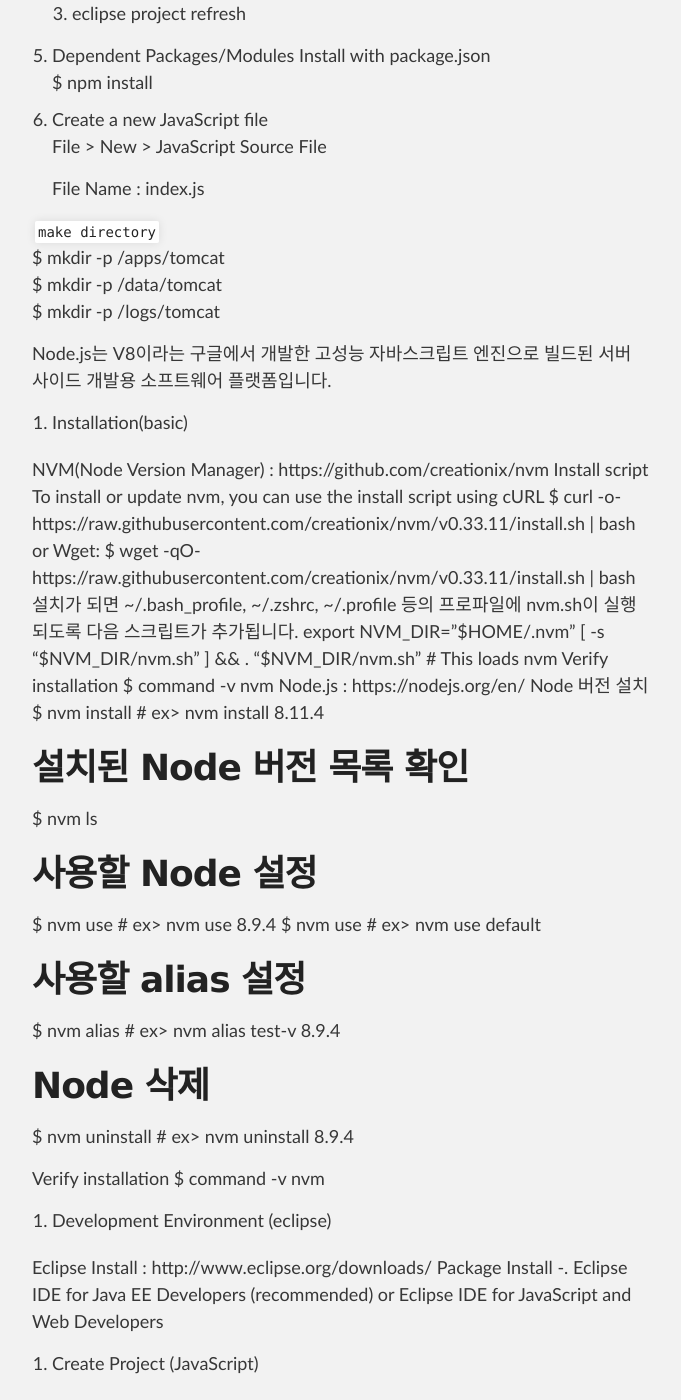
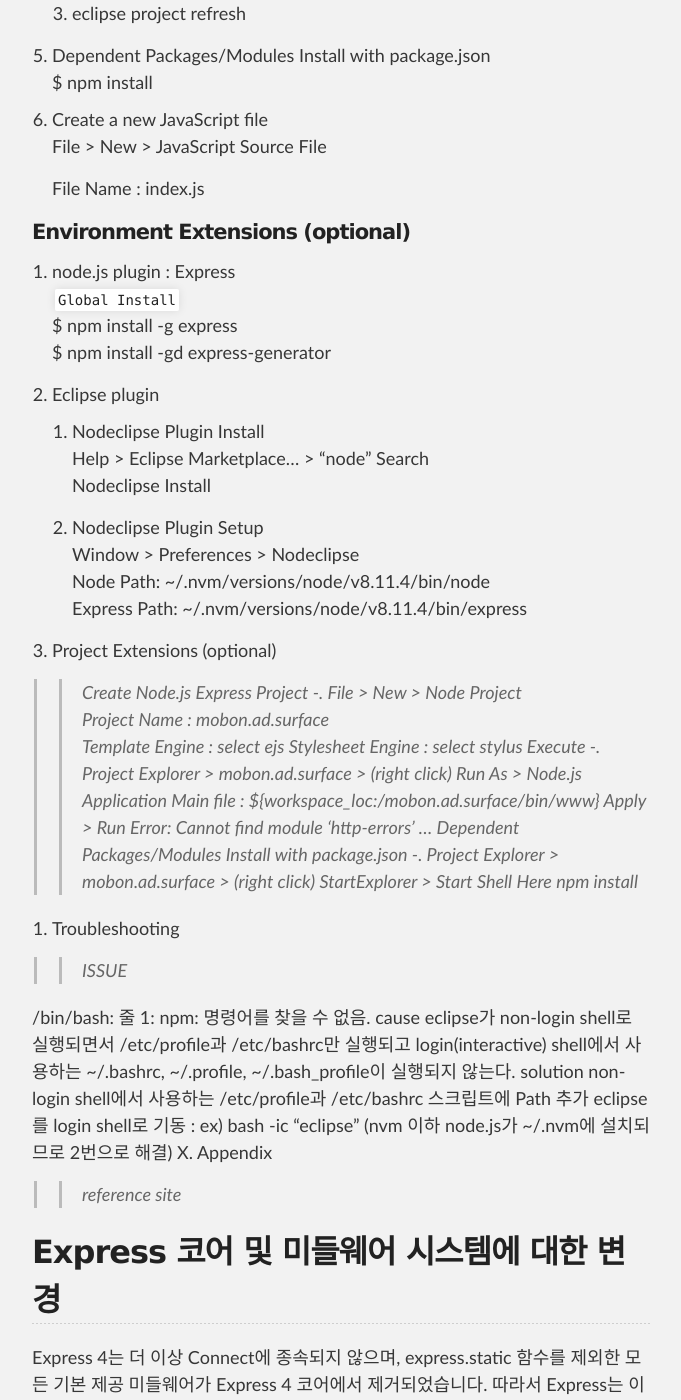
Before and after one commit to unlimited9/unlimited9.github.com, a Jekyll site: the page built from reference.notes/TA/node.js/install.n.setup.md, in a window 1280 px wide and 1400 px high, scrolled down 3183 px. Shown: the whole window, without its empty margins (298-979 px from the left). Built offline with Jekyll 4.4.1, drawn with Linux system fonts in a browser that asks for light colours; our own code applies the rules of GitHub Pages for plain Markdown files; some of the changed text lies outside the part shown.

Commit message:
Update install.n.setup.md

```diff
--- a/reference.notes/TA/node.js/install.n.setup.md
+++ b/reference.notes/TA/node.js/install.n.setup.md
@@ -112,151 +112,22 @@ Eclipse IDE for Java EE Developers (recommended)
 
     File Name : index.js
 
+#### Environment Extensions (optional)
+1. node.js plugin : Express
+  `Global Install`
+  $ npm install -g express
+  $ npm install -gd express-generator
 
+2. Eclipse plugin
+   1. Nodeclipse Plugin Install
+      Help > Eclipse Marketplace... > "node" Search
+      Nodeclipse Install
 
+   2. Nodeclipse Plugin Setup
+      Window > Preferences > Nodeclipse
+      Node Path: ~/.nvm/versions/node/v8.11.4/bin/node
+      Express Path: ~/.nvm/versions/node/v8.11.4/bin/express
 
-
-
-
-
-
-
-
-
-
-
-
-
-
-
-
-
-
-
-
-
-
-
-
-
-
-
-
-
-
-
-
-
-`make directory`
-$ mkdir -p /apps/tomcat
-$ mkdir -p /data/tomcat
-$ mkdir -p /logs/tomcat
-
-
-
-Node.js는 V8이라는 구글에서 개발한 고성능 자바스크립트 엔진으로 빌드된 서버 사이드 개발용 소프트웨어 플랫폼입니다.
-1. Installation(basic)
-
->>
-
-NVM(Node Version Manager) : https://github.com/creationix/nvm
-Install script
-To install or update nvm, you can use the install script using cURL
-     $ curl -o- https://raw.githubusercontent.com/creationix/nvm/v0.33.11/install.sh | bash
-or Wget:
-     $ wget -qO- https://raw.githubusercontent.com/creationix/nvm/v0.33.11/install.sh | bash
-설치가 되면 ~/.bash_profile, ~/.zshrc, ~/.profile 등의 프로파일에 nvm.sh이 실행되도록 다음 스크립트가 추가됩니다.
-export NVM_DIR="$HOME/.nvm"
-[ -s "$NVM_DIR/nvm.sh" ] && \. "$NVM_DIR/nvm.sh" # This loads nvm
-Verify installation
-$ command -v nvm
-Node.js : https://nodejs.org/en/
-Node 버전 설치
-$ nvm install <version> # ex> nvm install 8.11.4
-
-# 설치된 Node 버전 목록 확인
-$ nvm ls
-
-# 사용할 Node 설정
-$ nvm use <version> # ex> nvm use 8.9.4
-$ nvm use <alias> # ex> nvm use default
-
-# 사용할 alias 설정
-$ nvm alias <alias> <version> # ex> nvm alias test-v 8.9.4
-
-# Node 삭제
-$ nvm uninstall <version> # ex> nvm uninstall 8.9.4
-
-Verify installation
-$ command -v nvm
-2. Development Environment (eclipse)
-
->>
-
-Eclipse Install : http://www.eclipse.org/downloads/
-Package Install
--. Eclipse IDE for Java EE Developers (recommended)
-   or Eclipse IDE for JavaScript and Web Developers
-3. Create Project (JavaScript)
-
->>
-
-Create Project
-File > New > Project > JavaScript > JavaScript Project
-Project Name : prj.surface
-Encoding setup
-Window > Preferences > General > Workspace > Text file encoding : UTF-8
-NPM Initialize
-File > New > Other... > JavaScript > npm Init
-Node.js Module Install
-open terminal
-add/create eclipse external script : run a program
-Run > External Tools > External Tools Configurations
-   Project Name : terminalOpen
-   Location : /usr/bin/xfce4-terminal
-   Working Directory : ${resource_loc}
-Express Module
-# Express : 웹 요청을 처리
-# Realm : 데이터베이스 활용
-# EJS(Embedded JavaScript) : 템플릿 처리
-# body-parser : 폼으로 전달된 쿼리를 처리
-
-# Morgan : 메시지 콘솔 표시
-# Compression : 페이지 압축 전송
-# Session : 세션 처리
-# Cookie-parser : 쿠키 사용
-# Method-override : REST API에서 PUT과 DELETE 메소드를 사용
-# Cors : 크로스오리진(다른 도메인 간의 AJAX 요청) 가능
-# Multer : 파일업로드
-
-$ npm install --save express
-$ npm install --save realm
-$ npm install --save ejs
-$ npm install --save body-parser
-
-# “–save” option : 설치된 모듈을 package.json에 기록
-eclipse project refresh
-Dependent Packages/Modules Install with package.json
-$ npm install
-Create a new JavaScript file
-File > New > JavaScript Source File
-   File Name : index.js
-4. Environment Extensions (optional)
-
->>
-
-node.js plugin : Express
-Global Install
-$ npm install -g express
-$ npm install -gd express-generator
-Eclipse plugin
-Nodeclipse Plugin Install
--. Help > Eclipse Marketplace... > "node" Search
--. Nodeclipse Install
-Nodeclipse Plugin Setup
--. Window > Preferences > Nodeclipse
-   Node Path: ~/.nvm/versions/node/v8.11.4/bin/node
-   Express Path: ~/.nvm/versions/node/v8.11.4/bin/express
 5. Project Extensions (optional)
 
 >>
```
